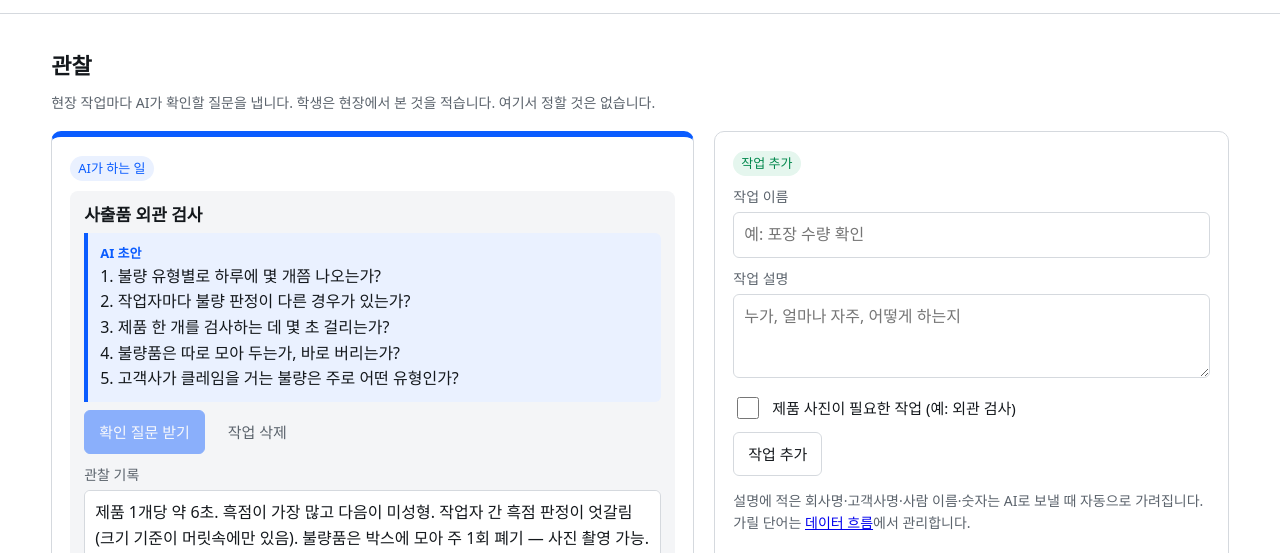
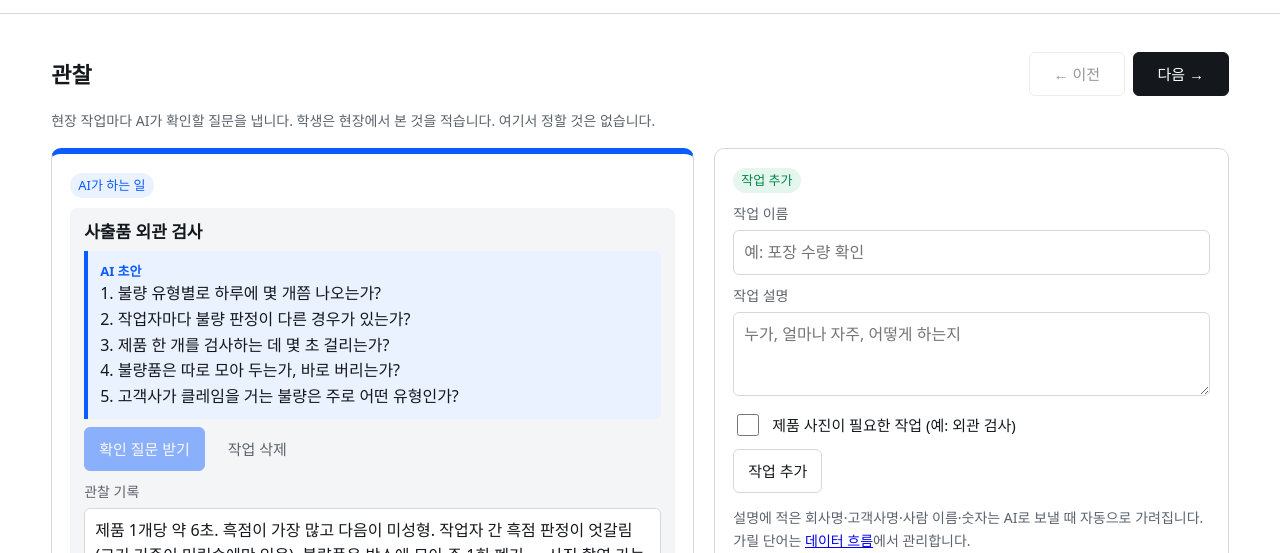
Before and after one commit to astarute/ai-automation-helper, a plain HTML site: page index.html in a window 1280 px wide. Shown: the part 247-800 px from the top of the page. Drawn offline with Linux system fonts and the light colour scheme; a web font is replaced by a local one.

Commit message:
단계 제목 오른쪽에 이전·다음 버튼 추가
Co-Authored-By: Claude Opus 5.5 <noreply@anthropic.com>
Claude-Session: https://claude.ai/code/session_0165FW3EMgfkc3FXcvBY7Wq9

```diff
--- a/index.html
+++ b/index.html
@@ -75,6 +75,7 @@ pre{white-space:pre-wrap;background:var(--panel);padding:12px;border-radius:6px;
 .phs img{display:block;width:100%;aspect-ratio:1;object-fit:cover;cursor:zoom-in}
 .phs figcaption{padding:6px}.phs input{min-height:36px;padding:4px 6px;font-size:14px}.phs button{min-height:36px;padding:4px 8px;font-size:13px;width:100%;margin-top:4px}
 .filebtn{display:flex;align-items:center;justify-content:center;min-height:44px;margin:0;padding:8px 14px;border:1px solid var(--line);border-radius:6px;background:var(--bg);color:var(--ink);font-size:15px;font-weight:500;cursor:pointer}.filebtn:hover{border-color:var(--ink)}.vh{position:absolute;width:1px;height:1px;opacity:0;overflow:hidden}.vh:focus-visible+*,.filebtn:focus-within{outline:3px solid var(--blue)}
+.stagehead{display:flex;flex-wrap:wrap;gap:10px 16px;align-items:center;justify-content:space-between;margin-bottom:6px}.stagehead h2{margin:0}.pn{display:flex;gap:8px}.pn button{min-width:96px}.pn .nx:not(:disabled){background:var(--ink);border-color:var(--ink);color:var(--bg)}
 .pcbox{border:2px solid var(--green);background:var(--greenBg);border-radius:8px;padding:12px;margin-top:12px}
 #pv .box{border-top-color:var(--green);max-width:1000px}#pv img{display:block;max-width:100%;max-height:72vh;margin:0 auto;border-radius:6px}
 .toast{position:fixed;bottom:16px;left:50%;transform:translateX(-50%);background:var(--ink);color:var(--bg);padding:10px 16px;border-radius:8px;font-size:15px;opacity:0;transition:opacity .2s;pointer-events:none;z-index:10}
@@ -484,6 +485,10 @@ function render(){
   const done=STAGES.filter(s=>st[s.k]).length;
   $('#line').innerHTML=`<span class="prog" style="width:${Math.max(0,STAGES.findLastIndex(s=>st[s.k]))*84/5}%"></span>`+STAGES.map((s,i)=>`<${s.k==='select'?'div':'a'} ${s.k==='select'?'aria-disabled="true" title="심사위원회 확정 완료"':`href="#${s.k}"`} class="st ${st[s.k]?'done':''} ${s.k==='select'?'fixed':''} ${cur===s.k?'on':''}" style="color:inherit;text-decoration:none" aria-current="${cur===s.k}"><span class="dot">${s.k==='select'?'<svg viewBox="0 0 24 24" aria-label="완료" fill="none" stroke="currentColor" stroke-width="3.2" stroke-linecap="round" stroke-linejoin="round"><path d="M5 12.5l4.5 4.5L19 7.5"/></svg>':i+1}</span><b>${s.n}</b><small>${s.d}</small></${s.k==='select'?'div':'a'}>`).join('');
   $('#view').innerHTML=p||cur==='select'||cur==='data'?V[cur](p):'<p>매칭된 과제가 없습니다. <a href="#select">선정</a>에서 매칭을 확정하세요.</p>';
+  const order=['observe','judge','design','brief','transition'],ix=order.indexOf(cur),h2=$('#view h2');
+  if(ix>=0&&h2){const name=k=>STAGES.find(s=>s.k===k).n,prev=order[ix-1],next=order[ix+1],head=document.createElement('div');head.className='stagehead';
+    head.innerHTML=`<nav class="pn" aria-label="단계 이동"><button data-go="${prev||''}" ${prev?`title="이전 단계: ${name(prev)}"`:'disabled'}>← 이전</button><button class="nx" data-go="${next||''}" ${next?`title="다음 단계: ${name(next)}"`:'disabled'}>다음 →</button></nav>`;
+    h2.replaceWith(head);head.prepend(h2)}
   if(cur==='data')runTest();
 }
 function runTest(){const m=mask($('#tst')?.value);if($('#tstO'))$('#tstO').textContent=m.t}
@@ -515,7 +520,8 @@ view.addEventListener('change',e=>{const d=e.target.dataset,el=e.target,id=el.id
   const map={dT:p=>p.design.task=el.value,eOk:p=>p.design.expert.ok=el.checked,bD:p=>{p.brief.decision=el.value;p.brief.date=el.value?today():''},
    tS:p=>p.trans.start=el.value,tE:p=>p.trans.end=el.value,tR:p=>p.trans.result=el.value,cs:p=>p.trans.consent=el.checked,ex:p=>p.trans.extra=el.checked};
   if(map[id])upd(map[id])});
-view.addEventListener('click',async e=>{const im=e.target.closest('img[data-pv]');if(im){const r=PH.find(x=>x.id===im.dataset.pv);if(r){$('#pvI').src=r.url;$('#pvI').alt=r.label;$('#pvC').textContent=`${r.label} · ${r.date}`;$('#pv').classList.add('open');$('#pvX').focus()}return}
+view.addEventListener('click',async e=>{const go=e.target.closest('button[data-go]');if(go){if(go.dataset.go){location.hash=go.dataset.go;scrollTo({top:0})}return}
+  const im=e.target.closest('img[data-pv]');if(im){const r=PH.find(x=>x.id===im.dataset.pv);if(r){$('#pvI').src=r.url;$('#pvI').alt=r.label;$('#pvC').textContent=`${r.label} · ${r.date}`;$('#pv').classList.add('open');$('#pvX').focus()}return}
   const b=e.target.closest('button');if(!b)return;
   if(b.dataset.phd){const k=b.dataset.phd;await delPhotos(r=>r.id===k);render();return}const id=b.id,d=b.dataset,p=P();
   if(d.del){await delPhotos(r=>r.task===d.del&&r.proj===S.cur);upd(p=>p.tasks=p.tasks.filter(t=>t.id!==d.del));return}
```
